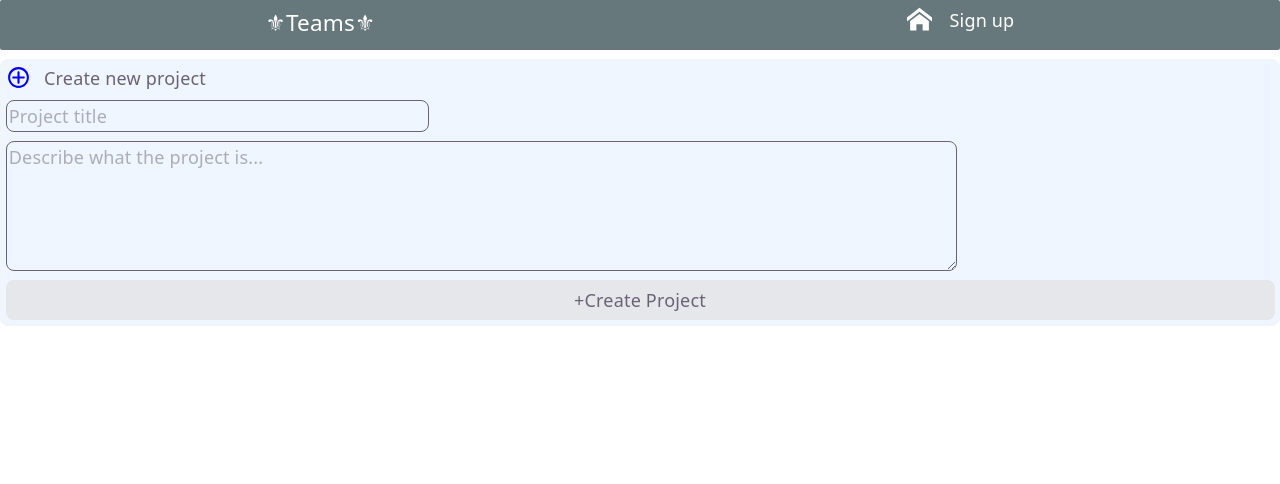
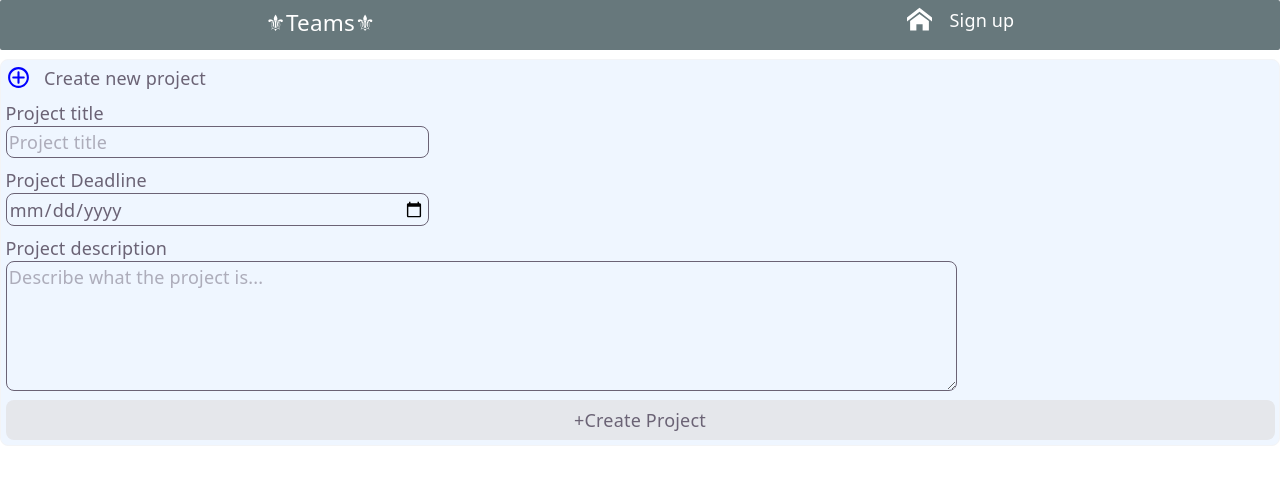
Before and after one commit to Malekith894/Team_management_app, a React (Vite) app in the folder Team/: page /project in a window 1280 px wide. Shown: the top 484 px of the page. Built offline with nearby package versions, Linux system fonts and the light colour scheme.

Commit message:
project deadline was added along with notification for the its deadline day

```diff
--- a/Team/src/components/navbar/index.tsx
+++ b/Team/src/components/navbar/index.tsx
@@ -19,7 +19,6 @@ function Navbar(){
                 <div className="flex flex-row gap-8">
                     <Link to='/member_management'><p>Members</p></Link>
                     <Link to='/project'><p>Projects</p></Link>
-
                 </div> : null
             }
             <div className="flex flex-row gap-4">
--- a/Team/src/pages/Projects/index.tsx
+++ b/Team/src/pages/Projects/index.tsx
@@ -23,7 +23,7 @@ function Project(){
         {
             id:'',
             title:'',
-            date: new Date().toISOString(),
+            date: '',
             description:''
         }
     )
@@ -39,7 +39,7 @@ function Project(){
 
 
     function createprj(){
-        if(!prj.title || !prj.description ){
+        if(!prj.title || !prj.description || !prj.date){
             alert("please fill in the blanks")
             return;
         }
@@ -49,13 +49,11 @@ function Project(){
 
         setprjlist(newlist);
         dispatch(projectactions.addproject(newlist));
-
             setprj({
                 id:'',
                 title:'',
-                date:new Date().toISOString(),
+                date:'',
                 description:''})
-
 
     }
 
@@ -66,10 +64,16 @@ function Project(){
                     <CgAdd size={25} color="blue"/>
                     <p>Create new project</p>
                 </div>
-                <div className="flex items-start mt-2">
+                <div className="flex items-start mt-2 flex-col">
+                    <label>Project title</label>
                     <input className="border rounded-[8px] w-1/3 p-0.5" placeholder="Project title" value={prj.title} onChange={(e) => {setprj({...prj,title:e.target.value})}}/>
                 </div>
-                <div className="flex items-start mt-2">
+                <div className="flex items-start mt-2 flex-col">
+                    <label>Project Deadline</label>
+                    <input type="date" className="border rounded-[8px] w-1/3 p-0.5"  value={prj.date} onChange={(e) => {setprj({...prj,date:e.target.value})}}/>
+                </div>
+                <div className="flex items-start mt-2 flex-col">
+                    <label>Project description</label>
                     <textarea onChange={(e) => {setprj({...prj,description:e.target.value})}} className=" border rounded-[8px] p-0.5 w-3/4 h-[130px]" placeholder="Describe what the project is..." value={prj.description}/>
                 </div>
                 <div className="mt-2 ">
@@ -104,7 +108,8 @@ function Project(){
                                 <CiCalendar size={25}/>
                                 <p>: {new Date(item.date).toLocaleDateString("en-us",{
                                     month:'long',
-                                    year:'numeric'
+
+                                    day:'2-digit',
                                 })}</p>
                             </div>
                         </div>
--- a/Team/src/pages/Task/index.tsx
+++ b/Team/src/pages/Task/index.tsx
@@ -87,6 +87,7 @@ const reducer=(state:taskinfo,action:actiontype) =>{
 
 
 function Tasks(){
+
     const {taskid}=useParams()
     const projectlist=useSelector((state:Rootstate) => state.project);
     const memberlist=useSelector((state:Rootstate) => state.member);
@@ -305,9 +306,9 @@ function Tasks(){
 
 
 
-</div>
-</div>
-</div>
+        </div>
+        </div>
+        </div>
         <div className={styles.addtask}>
             <div className={styles.addtaskbox}>
 
@@ -408,7 +409,7 @@ function Tasks(){
                     </div>
 
                 </div>
-            <button onClick={handletask} className="h-[40px] rounded-xl bg-blue-200 w-full">+Add new task</button>
+            <button onClick={handletask} className="h-[40px] rounded-xl bg-blue-400 w-full">+Add new task</button>
             </div>
         </div>
                     </div>
@@ -436,8 +437,8 @@ function Tasks(){
                                                     <div className="flex flex-row justify-between">
                                                         <div className="flex flex-col gap-1 items-start">
                                                             <p className="font-bold">{item.title}</p>
-                                                            {item.description.trim().split(/\s+/).length > 5
-                                                            ? item.description.trim().split(/\s+/).slice(0, 5).join(" ") + "..."
+                                                            {item.description.trim().split(/\s+/).length > 4
+                                                            ? item.description.trim().split(/\s+/).slice(0, 4).join(" ") + "..."
                                                             : item.description}
                                                         </div>
                                                         <div>
--- a/Team/src/pages/home/index.tsx
+++ b/Team/src/pages/home/index.tsx
@@ -1,4 +1,4 @@
-import { useRef } from "react";
+import { useEffect, useRef } from "react";
 import { useSelector } from "react-redux";
 import Pic1 from "./../../assets/Pic1.png";
 import type { Rootstate } from "./../../redux/index";
@@ -27,6 +27,23 @@ function Home() {
             behavior: "smooth"
         });
     };
+
+    useEffect(function(){
+
+    const today=new Date()
+
+    projectlist.forEach(function(project){
+           const deadline=new Date(project.date)
+
+           if(
+            deadline.getDate() == today.getDate() &&
+            deadline.getMonth() === today.getMonth() &&
+            deadline.getFullYear() === today.getFullYear()
+           ){
+            alert("Today is the deadline! Please hurry up!");
+           }
+        })
+    },[projectlist])
 
     return (
         <div>
@@ -90,14 +107,10 @@ function Home() {
                                         </div>
                                     </div>
 
-                                    <div className="h-[28px] w-[28px] shrink-0
-                                    flex items-center justify-center
-                                    bg-gray-100 rounded-full">
-                                        <FiChevronRight size={25} />
-                                    </div>
+
                                 </div>
 
-                                {/* Date stays at the bottom */}
+
                                 <div className="mt-auto flex items-center">
                                     <CiCalendarDate size={25} />
 
```
